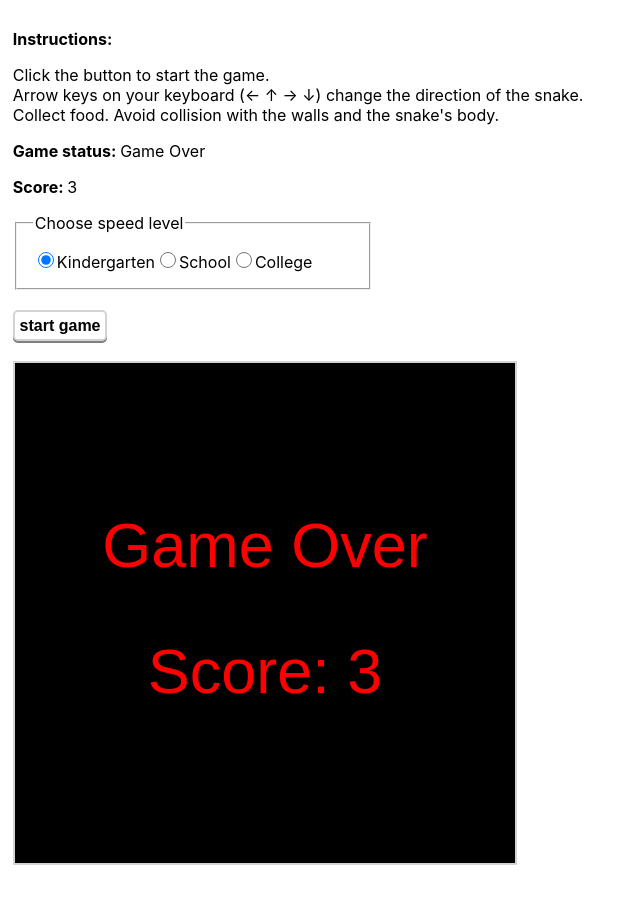
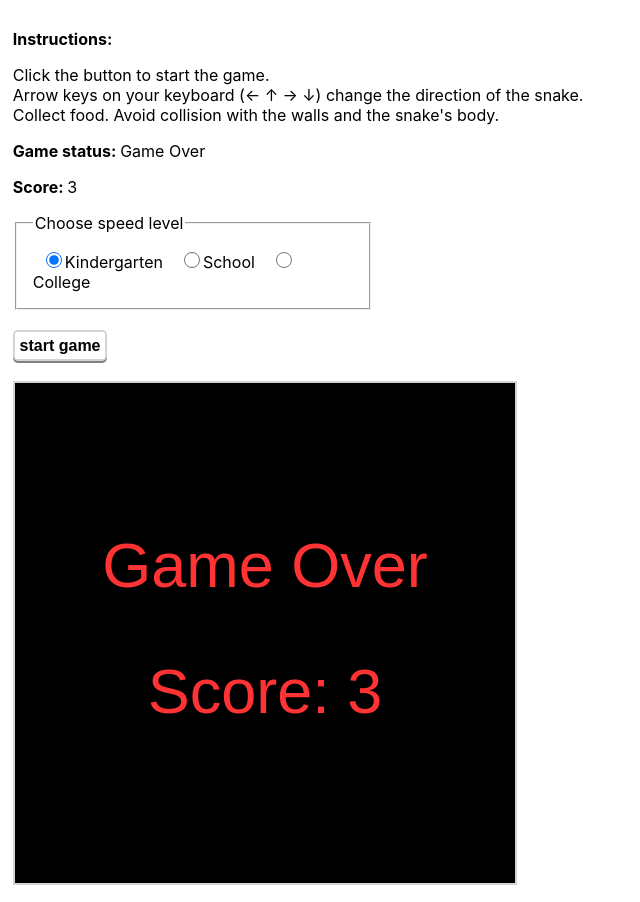
Before and after one commit to b-lukaszuk/snake_game, a React (Create React App) app in the folder my-app/: page / in a window 1280 px wide. Shown: the whole page, without its empty margins (0-640 px from the left). Built offline with nearby package versions, Linux system fonts and the light colour scheme.

Commit message:
kosmetyka

```diff
--- a/my-app/src/components/SpeedLevelSelector.css
+++ b/my-app/src/components/SpeedLevelSelector.css
@@ -1,6 +1,10 @@
 fieldset {
     padding: 1em;
     max-width: 20em;
+}
+
+fieldset span {
+    padding: 0.5em;
 }
 
 fieldset input[type="radio"] {
--- a/my-app/src/components/canvas/draw/displayGameOver.ts
+++ b/my-app/src/components/canvas/draw/displayGameOver.ts
@@ -6,6 +6,7 @@ function displayGameOver(ctx: CanvasRenderingContext2D,
     ctx.font = `${fontSize}px Arial`;
     ctx.textAlign = "center";
     ctx.textBaseline = "middle";
+    ctx.fillStyle = "#ff3333";
     ctx.fillText("Game Over", (canv.width / 2),
         (canv.height / 2) - parseInt(fontSize));
     ctx.fillText(`Score: ${score}`,
```
